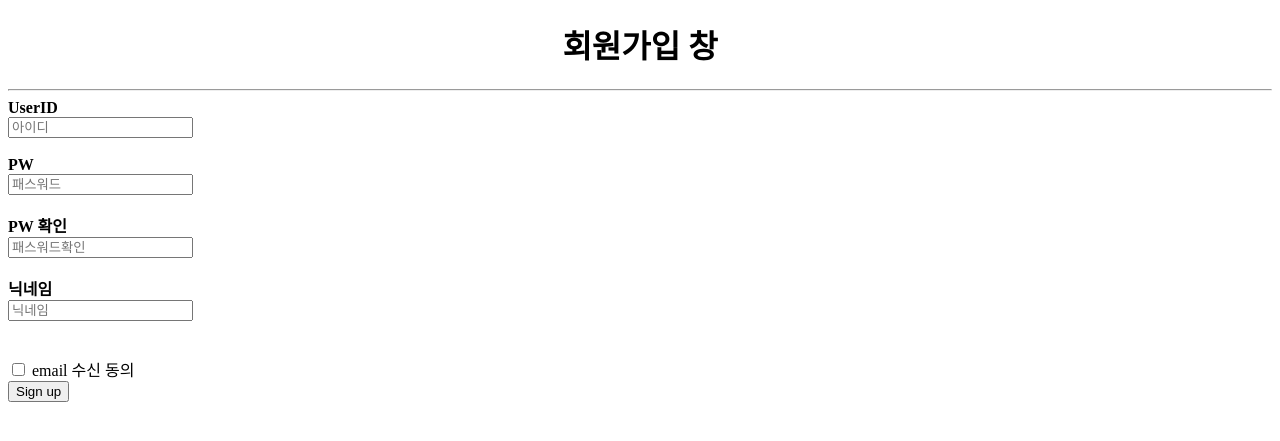
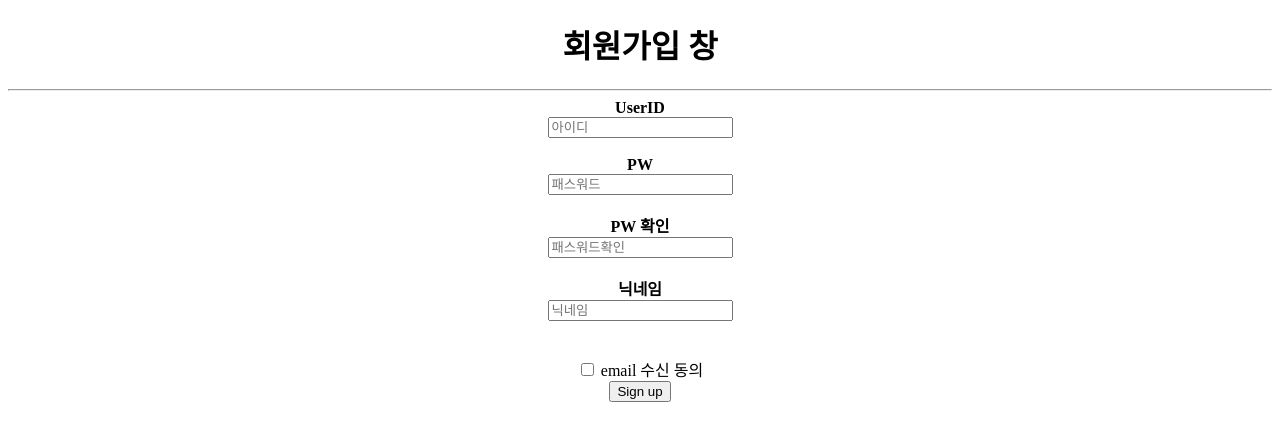
Before and after one commit to team4miniproject/team4_miniProject, a Python web app: template templates/join.html in a window 1280 px wide. Shown: the top 441 px of the page. Run offline with Jinja, Linux system fonts and the light colour scheme; the template is opened without the code that fills it, so the values that code supplies are empty.

Commit message:
join- 텍스트 중앙정렬

```diff
--- a/templates/join.html
+++ b/templates/join.html
@@ -5,8 +5,15 @@
     <meta http-equiv="X-UA-Compatible" content="IE=edge" />
     <meta name="viewport" content="width=device-width, initial-scale=1.0" />
     <title>Document</title>
+
+    <style>
+      .join {
+        text-align: center;
+      }
+    </style>
   </head>
   <body>
+    <div class="join">
       <h1 align="center">회원가입 창</h1>
       <hr />
       <div>
@@ -49,5 +56,6 @@
       <div>
         <button class="sign_up" type="button">Sign up</button>
       </div>
+    </div>
   </body>
 </html>
```
Lines whose indentation alone changed are shown as unchanged.
